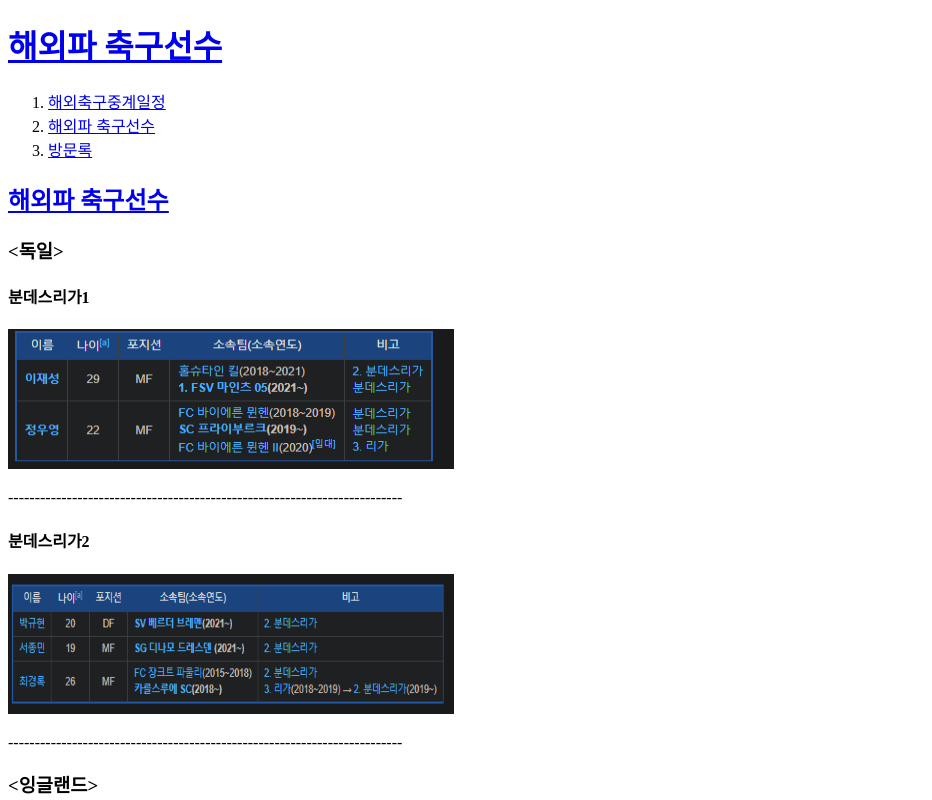
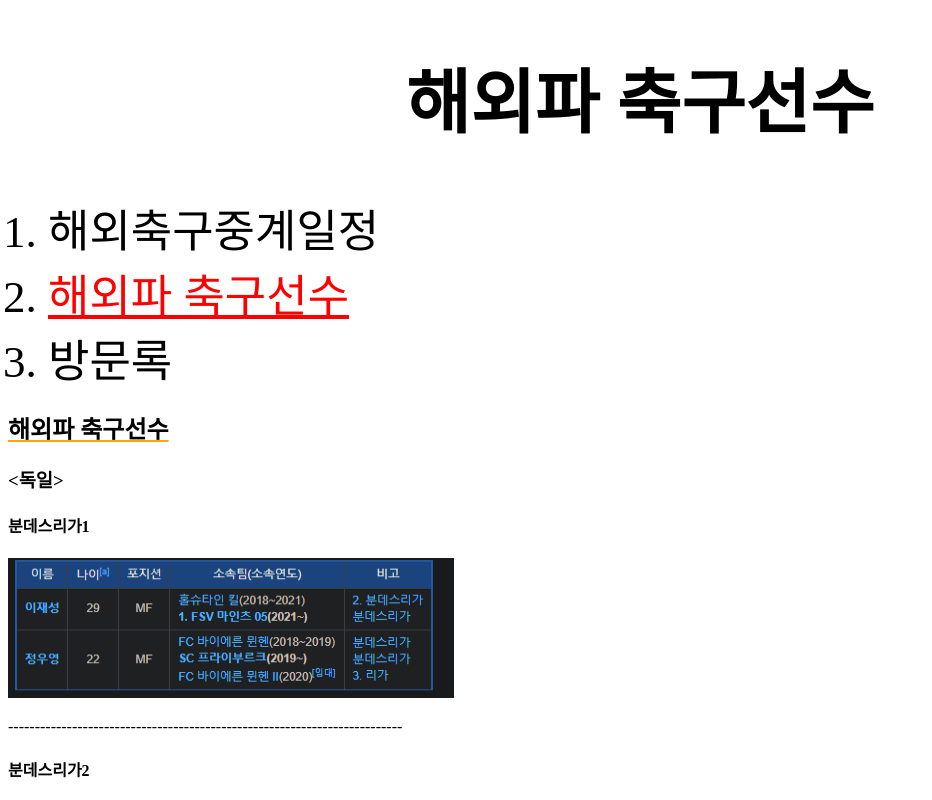
Before and after one commit to Yuseungbin45/Project1007, a plain HTML site: page h2.html in a window 1280 px wide. Shown: the top 800 px of the page, without its empty margins (0-932 px from the left). Drawn offline with Linux system fonts and the light colour scheme.

Commit message:
Add files via upload

```diff
--- a/h2.html
+++ b/h2.html
@@ -4,12 +4,35 @@
     <title>WEB1 - 2.HTML</title> <!---->
     <meta charset="utf-8">
   </head>
+  <style>
+  a {
+    color: black;
+    text-decoration: none;
+  }
+  h1 {
+    font-size: 70px;
+    text-align: center;
+  }
+  h2 {
+    color : orange;
+  }
+  li {
+    font-size: 45px;
+  }
+  .saw {
+   color:gray;
+  }
+  #act {
+   color:red;
+   text-decoration: underline;
+  }
+  </style>
 
   <body>
     <h1><a href="index.html">해외파 축구선수</h1>
     <ol>
       <li><a href="h1.html">해외축구중계일정</a></li>
-      <li><a href="h2.html">해외파 축구선수</a></li>
+      <li><a href="h2.html" class="saw" id="act">해외파 축구선수</a></li>
       <li><a href="h3.html">방문록</a></li>
     </ol>
 
```
Also changed, not shown: h3.html (+1 -1 lines).
